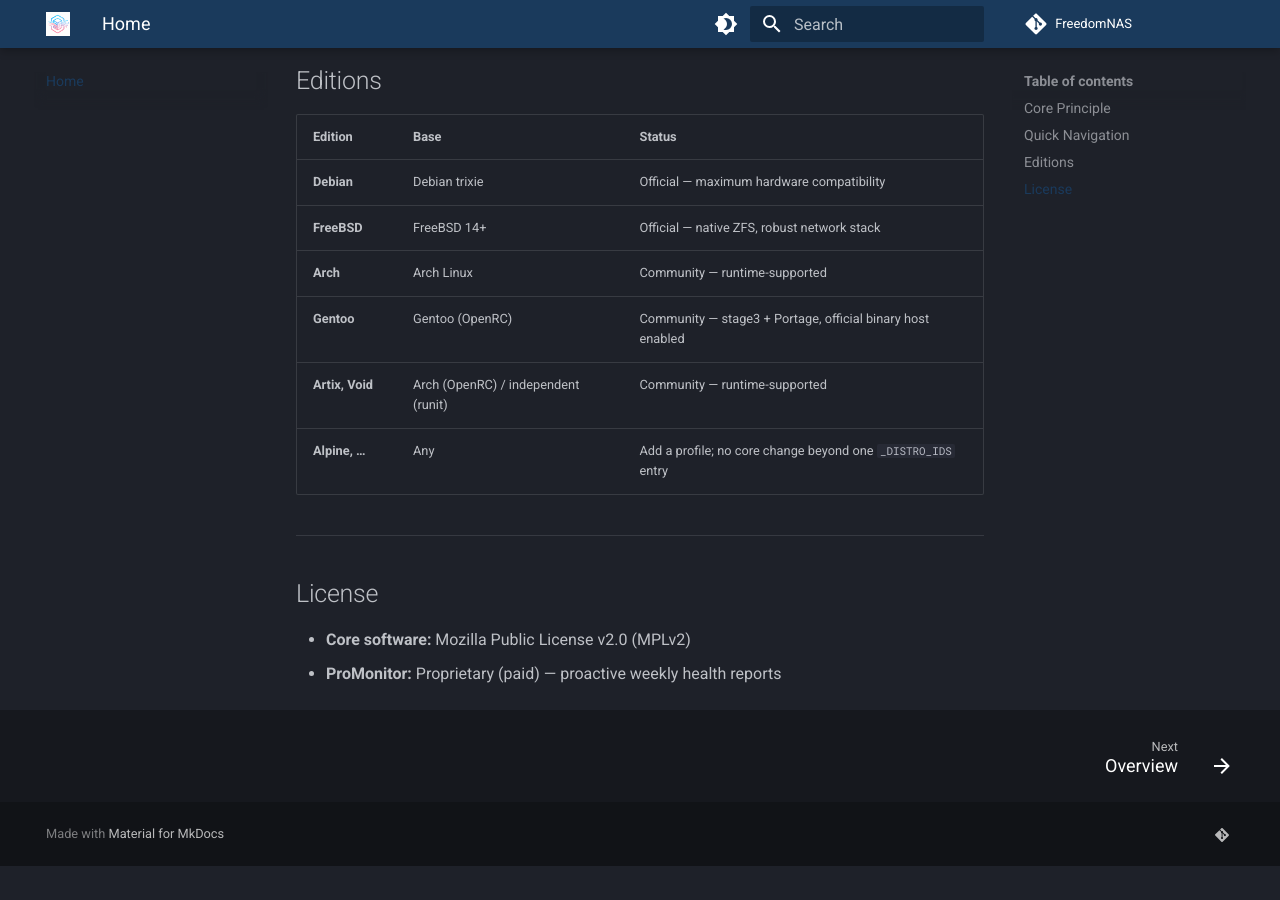
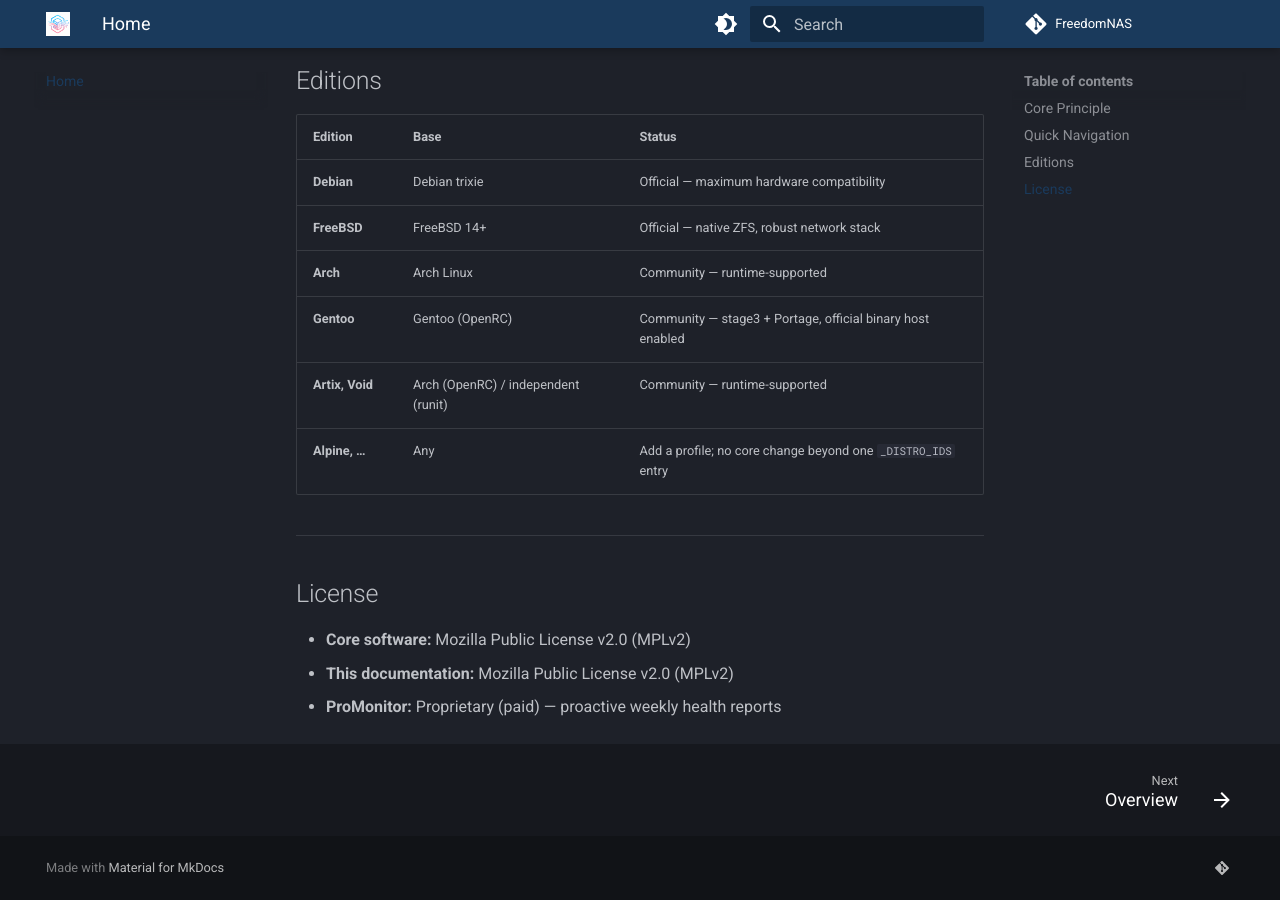
Before and after one commit to FreedomNAS/freedomnas-docs, an MkDocs documentation site: the page built from docs/index.md, in a window 1280 px wide and 900 px high, scrolled down 1277 px. Built offline with MkDocs 1.6.1 and Material for MkDocs 9.7.7, drawn with Linux system fonts in a browser that asks for light colours; before the commit the page ends 2143 px from its top, so only the background shows below that.

Commit message:
License the documentation under MPL-2.0

```diff
--- a/docs/index.md
+++ b/docs/index.md
@@ -82,4 +82,5 @@ On FreeBSD, the same merge happens against the `-freebsd` fragments. Nothing els
 ## License
 
 - **Core software:** Mozilla Public License v2.0 (MPLv2)
+- **This documentation:** Mozilla Public License v2.0 (MPLv2)
 - **ProMonitor:** Proprietary (paid) — proactive weekly health reports
```
Also changed, not shown: 1 other file.
